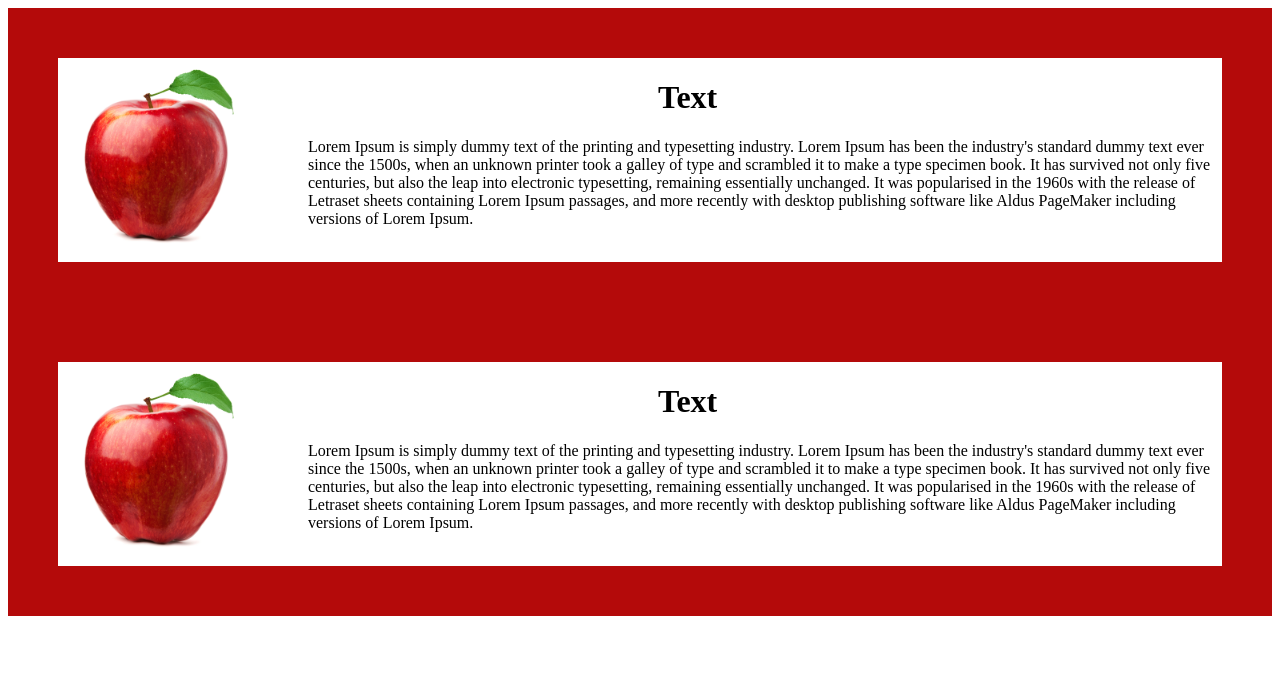
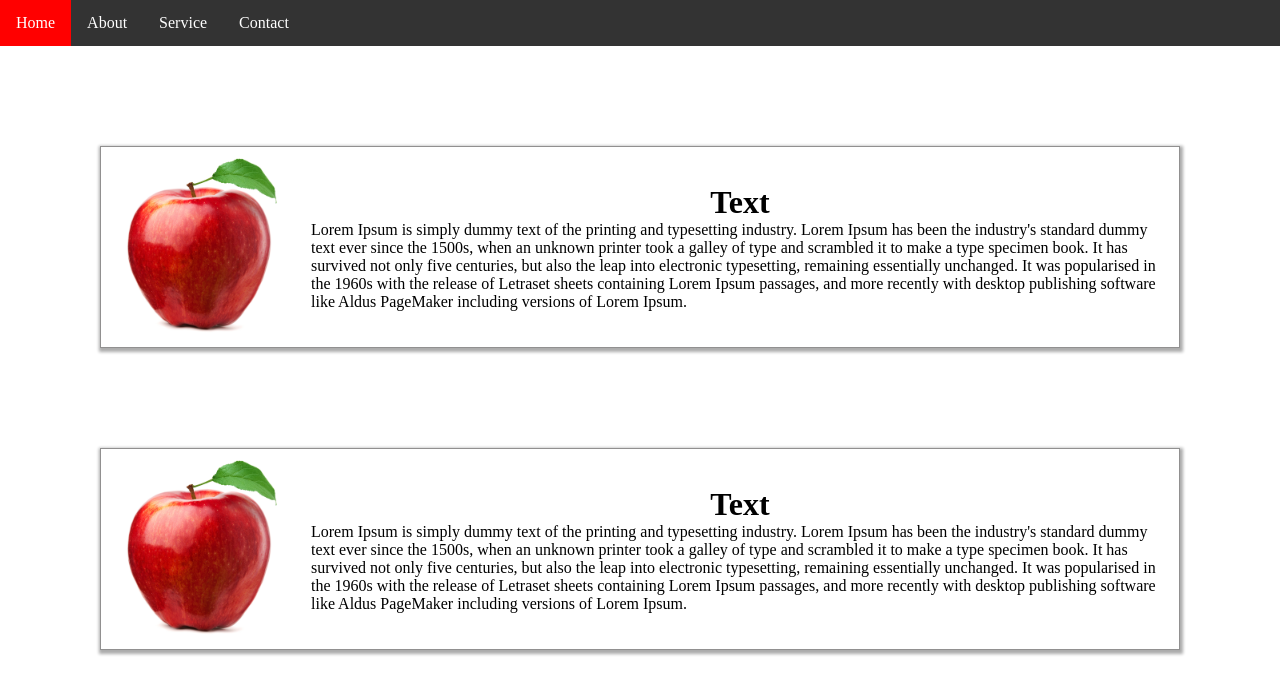
Before and after one commit to AVolosciuc/hhh, a plain HTML site: page index.html in a window 1280 px wide. Drawn offline with Linux system fonts and the light colour scheme.

Commit message:
commit in class

```diff
--- /dev/null
+++ b/css/menu.css
@@ -0,0 +1,50 @@
+ul {
+     list-style-type: none;
+     margin: 0;
+     padding: 0;
+     overflow: hidden;
+     background-color: #333;
+    }
+
+li {
+    float: left;
+}
+
+li a, .dropbtn {
+    display: inline-block;
+    color: white;
+    text-align: center;
+    padding: 14px 16px;
+    text-decoration: none;
+}
+li a:hover, .dropdown:hover .dropbtn {
+    background-color: red;
+}
+
+li.dropdown {
+    display: inline-block;
+    }
+
+.dropdown-content {
+    display: none;
+    position: absolute;
+    background-color: #f9f9f9;
+    min-width: 160px;
+    box-shadow: 0px 8px 16px 0px rgba(0,0,0,0.2);
+    z-index: 1;
+}
+
+.dropdown-content a {
+    color: black;
+    padding: 12px 16px;
+    text-decoration: none;
+    display: block;
+    text-align: left;
+}
+.dropdown-content a:hover {
+    background-color: #c7c7c7;
+}
+
+.dropdown:hover .dropdown-content {
+    display: block;
+}
--- a/css/style.css
+++ b/css/style.css
@@ -1,18 +1,28 @@
+* {
+    margin: 0;
+    padding: 0;
+    margin-top: 0;
+    margin-bottom: 0;
+    padding-top: 0;
+    padding-bottom: 0;
+}
 .container {
-display: flex;
-    border: 50px solid rgb(180, 10, 10);
-
+    border: 1px solid rgb(145, 144, 144);
+    display: flex;
+    justify-content: space-around;
+    align-items: center;
+    margin: 100px 100px 0 100px;
+    box-shadow: 1px 2px 3px 2px rgb(172, 172, 172);
 }
-
+.container__info{
+    display: flex;
+    align-items: center;
+    justify-content: center;
+    flex-direction: column;
+    padding: 10px 10px 10px 10px;
+}
 .img {
+    display: flex;
     width: 200px;
     height: 200px;
 }
-
-h1 {
-    margin-left: 400px;
-}
-
-p {
-    margin-left: 50px;
-}
--- a/index.html
+++ b/index.html
@@ -5,9 +5,25 @@
     <meta http-equiv="X-UA-Compatible" content="IE=edge">
     <meta name="viewport" content="width=device-width, initial-scale=1.0">
     <link rel="stylesheet" href="./css/style.css">
+    <link rel="stylesheet" href="./css/menu.css">
     <title>Document</title>
 </head>
 <body>
+
+    <ul>
+        <li><a href="https://www.facebook.com/campaign/landing.php?campaign_id=17872459889&extra_1=s%7Cc%7C612868863720%7Cb%7Cfacebook%7C&placement=&creative=612868863720&keyword=facebook&partner_id=googlesem&extra_2=campaignid%3D17872459889%26adgroupid%3D145027585568%26matchtype%3Db%26network%3Dg%26source%3Dnotmobile%26search_or_content%3Ds%26device%3Dc%26devicemodel%3D%26adposition%3D%26target%3D%26targetid%3Dkwd-11403291%26loc_physical_ms%3D1009991%26loc_interest_ms%3D%26feeditemid%3D%26param1%3D%26param2%3D&gclid=EAIaIQobChMIv4KL_by6-gIVA-h3Ch0sGgeoEAAYASAAEgLLIfD_BwE"> Home</a></li>
+        <li><a href="#"> About</a></li>
+        <li class="dropdown">
+            <a class="dropbtn"> Service </a>
+            <div class="dropdown-content">
+                <a href="#"> Design </a>
+                <a href="#"> Web </a>
+                <a href="#"> Mobile </a>
+            </div>
+        </li>
+      <li> <a href="#" > Contact </a></li>
+    </ul>
+
     <div class="container">
         <div class="container__img">
             <img class="img" alt="img" src="img/img apple.jpg">
```
